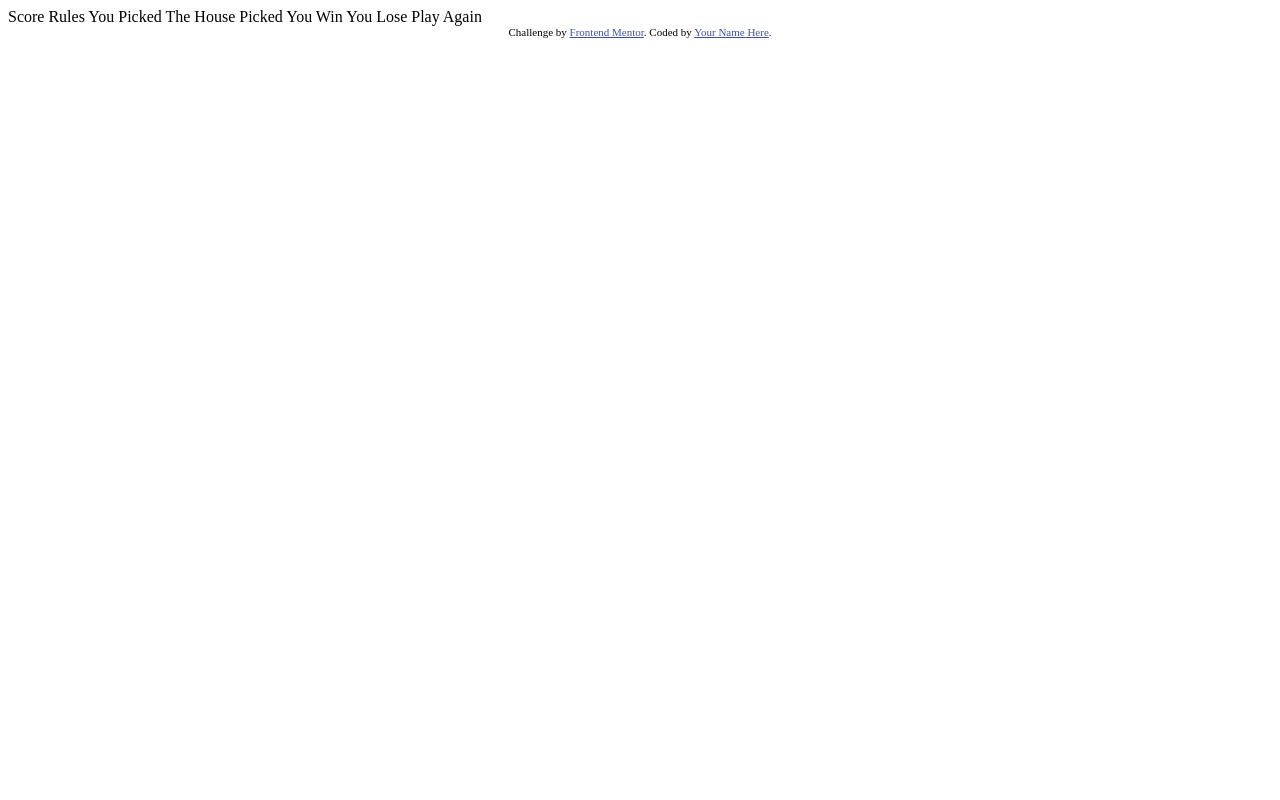
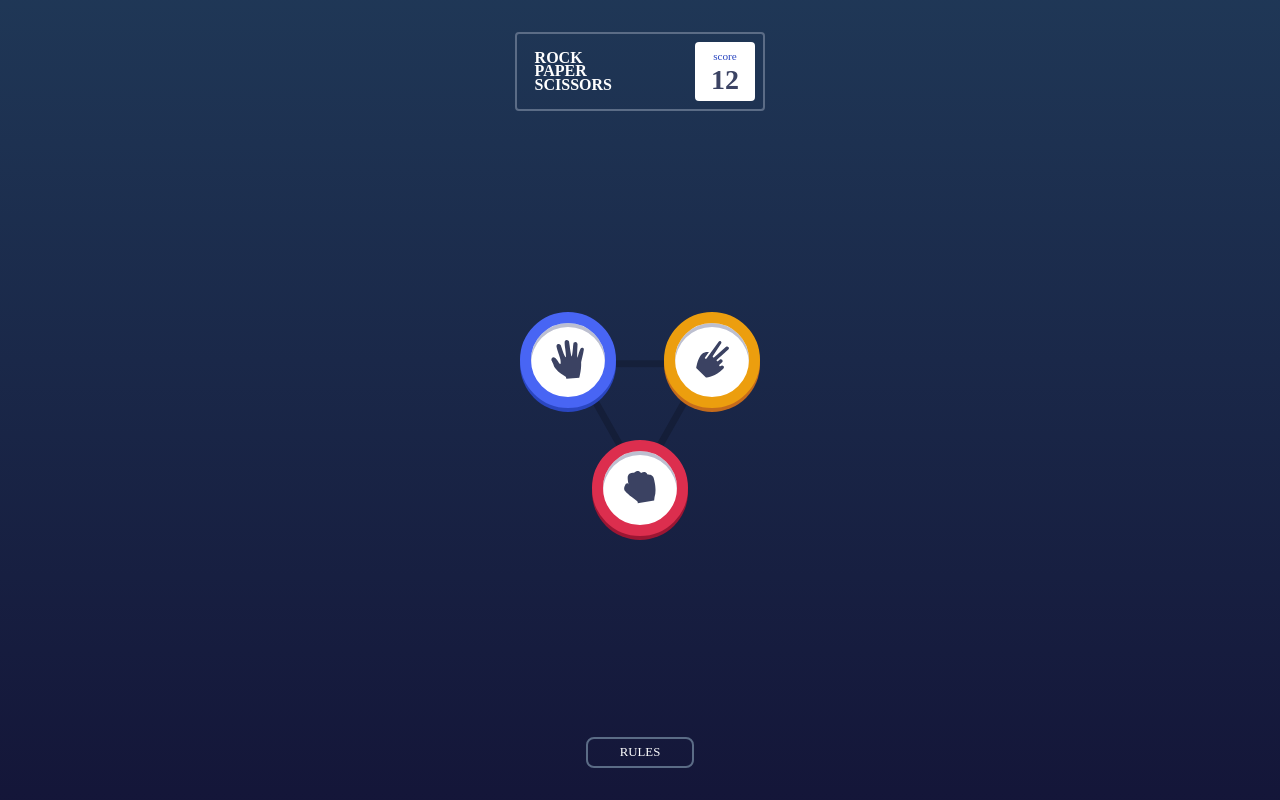
Before and after one commit to zololade/rock-paper, a website: page index.html in a window 1280 px wide. Drawn offline with Linux system fonts and the light colour scheme.

Commit message:
feat: add ui

```diff
--- a/index.html
+++ b/index.html
@@ -3,36 +3,37 @@
   <head>
     <meta charset="UTF-8" />
     <meta name="viewport" content="width=device-width, initial-scale=1.0" />
-    <!-- displays site properly based on user's device -->
-
-    <link
-      rel="icon"
-      type="image/png"
-      sizes="32x32"
-      href="./assets/images/favicon-32x32.png"
-    />
-
-    <title>Frontend Mentor | Rock, Paper, Scissors</title>
-
-    Score Rules You Picked The House Picked You Win You Lose Play Again
-
-    <!-- Feel free to remove these styles or customise in your own stylesheet 👍 -->
-    <style>
-      .attribution {
-        font-size: 11px;
-        text-align: center;
-      }
-      .attribution a {
-        color: hsl(228, 45%, 44%);
-      }
-    </style>
+    <title>Rock, Paper, Scissors</title>
+    <link rel="stylesheet" type="text/css" href="./src/styles-reset.css" />
+    <link rel="stylesheet" type="text/css" href="./src/styles.css" />
   </head>
   <body>
-    <div class="attribution">
-      Challenge by
-      <a href="https://www.frontendmentor.io?ref=challenge" target="_blank"
-        >Frontend Mentor</a
-      >. Coded by <a href="#">Your Name Here</a>.
-    </div>
+    <header>
+      <div class="h1">
+        <span>ROCK</span>
+        <span>PAPER</span>
+        <span>SCISSORS</span>
+      </div>
+      <div class="score-sheet">
+        <div class="score-title">score</div>
+        <div class="score">12</div>
+      </div>
+    </header>
+    <main>
+      <div class="dummy-container">
+        <div class="icon rock">
+          <img src="./assets/images/icon-rock.svg" alt="rock" />
+        </div>
+        <div class="icon paper">
+          <img src="./assets/images/icon-paper.svg" alt="paper" />
+        </div>
+        <div class="icon scissors">
+          <img src="./assets/images/icon-scissors.svg" alt="scissors" />
+        </div>
+      </div>
+    </main>
+    <footer>
+      <div>RULES</div>
+    </footer>
   </body>
 </html>
--- /dev/null
+++ b/src/styles-reset.css
@@ -0,0 +1,73 @@
+/*
+  Josh's Custom CSS Reset
+  https://www.joshwcomeau.com/css/custom-css-reset/
+*/
+
+*,
+*::before,
+*::after {
+  box-sizing: border-box;
+}
+
+* {
+  margin: 0;
+}
+
+@media (prefers-reduced-motion: no-preference) {
+  html {
+    interpolate-size: allow-keywords;
+  }
+}
+
+body {
+  line-height: 1.5;
+  -webkit-font-smoothing: antialiased;
+}
+
+img,
+picture,
+video,
+canvas,
+svg {
+  display: block;
+  max-width: 100%;
+}
+
+input,
+button,
+textarea,
+select {
+  font: inherit;
+}
+
+p,
+h1,
+h2,
+h3,
+h4,
+h5,
+h6 {
+  overflow-wrap: break-word;
+}
+
+p {
+  text-wrap: pretty;
+}
+h1,
+h2,
+h3,
+h4,
+h5,
+h6 {
+  text-wrap: balance;
+}
+
+#root,
+#__next {
+  isolation: isolate;
+}
+
+body {
+  min-width: 100vw;
+  min-height: 100vh;
+}
--- /dev/null
+++ b/src/styles.css
@@ -0,0 +1,117 @@
+:root {
+  --triangle-sizer: 8rem;
+  --triangle-scale: calc(300 / 265); /* unitless */
+  --triangle-width: calc(var(--triangle-sizer) * var(--triangle-scale));
+}
+body {
+  background-image: linear-gradient(
+    to bottom,
+    hsl(214, 47%, 23%),
+    hsl(237, 48%, 15%)
+  );
+  display: flex;
+  flex-direction: column;
+  justify-content: space-between;
+  padding: 2rem 0;
+  align-items: center;
+  color: #fff;
+}
+
+header {
+  display: flex;
+  border: 2.8px solid #5b6c86;
+  border-radius: 0.25rem;
+  padding: 0.5rem;
+  flex-direction: row;
+  min-width: 250px;
+  justify-content: space-between;
+}
+
+header .h1 {
+  padding-left: 0.6rem;
+  display: flex;
+  flex-direction: column;
+  justify-content: center;
+  font-size: 1rem;
+  line-height: 0.85;
+}
+
+.h1 span {
+  font-weight: 900;
+}
+
+footer {
+  border: 2.8px solid #5b6c86;
+  border-radius: 0.5rem;
+  padding: 0.25rem 2rem;
+}
+
+footer div {
+  font-size: 0.8rem;
+}
+.dummy-container {
+  height: var(--triangle-sizer);
+  width: var(--triangle-width);
+  position: relative;
+  background-image: url("../assets/images/bg-triangle.svg");
+  background-repeat: no-repeat;
+  background-size: 100% 100%;
+  background-position: center center;
+}
+.icon {
+  position: absolute;
+  background: #fff;
+  width: 6rem;
+  padding: 1.3rem;
+  height: 6rem;
+  display: flex;
+  border-radius: 100%;
+  justify-content: center;
+  align-items: center;
+}
+.rock {
+  bottom: 0;
+  left: 50%;
+  border: 0.7rem solid hsl(349, 71%, 52%);
+  box-shadow:
+    0px 4px 0px 0px #bcbfd0 inset,
+    0px 4px 0px 0px hsl(347, 75%, 35%);
+  transform: translate(-50%, 50%);
+}
+.scissors {
+  right: 0;
+  top: 0;
+  border: 0.7rem solid hsl(39, 89%, 49%);
+  box-shadow:
+    0px 4px 0px 0px #bcbfd0 inset,
+    0px 4px 0px 0px hsl(28, 76%, 44%);
+  transform: translate(50%, -50%);
+}
+.paper {
+  left: 0;
+  top: 0;
+  border: 0.7rem solid hsl(230, 89%, 62%);
+  box-shadow:
+    0px 4px 0px 0px #bcbfd0 inset,
+    0px 4px 0px 0px hsl(229, 64%, 46%);
+  transform: translate(-50%, -50%);
+}
+.score-sheet {
+  background-color: #fff;
+  border-radius: 0.25rem;
+  padding: 0.6rem 1rem;
+  display: flex;
+  flex-direction: column;
+  align-items: center;
+  line-height: 0.8;
+}
+.score {
+  color: hsl(229, 25%, 31%);
+  font-size: 1.75rem;
+  font-weight: 900;
+}
+.score-title {
+  color: hsl(229, 64%, 46%);
+  font-size: 0.7rem;
+  padding-bottom: 0.5rem;
+}
```
Also changed, not shown: src/game.js (renamed from src /game.js).
